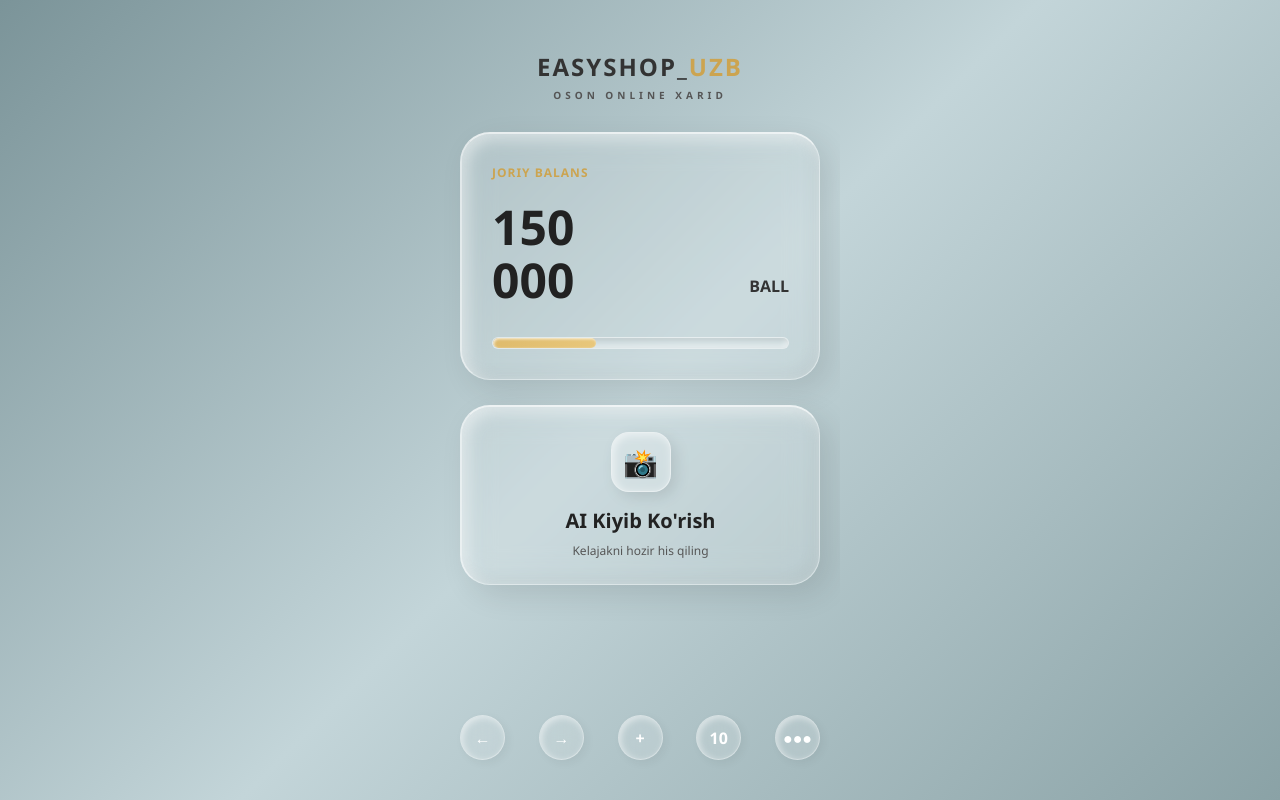
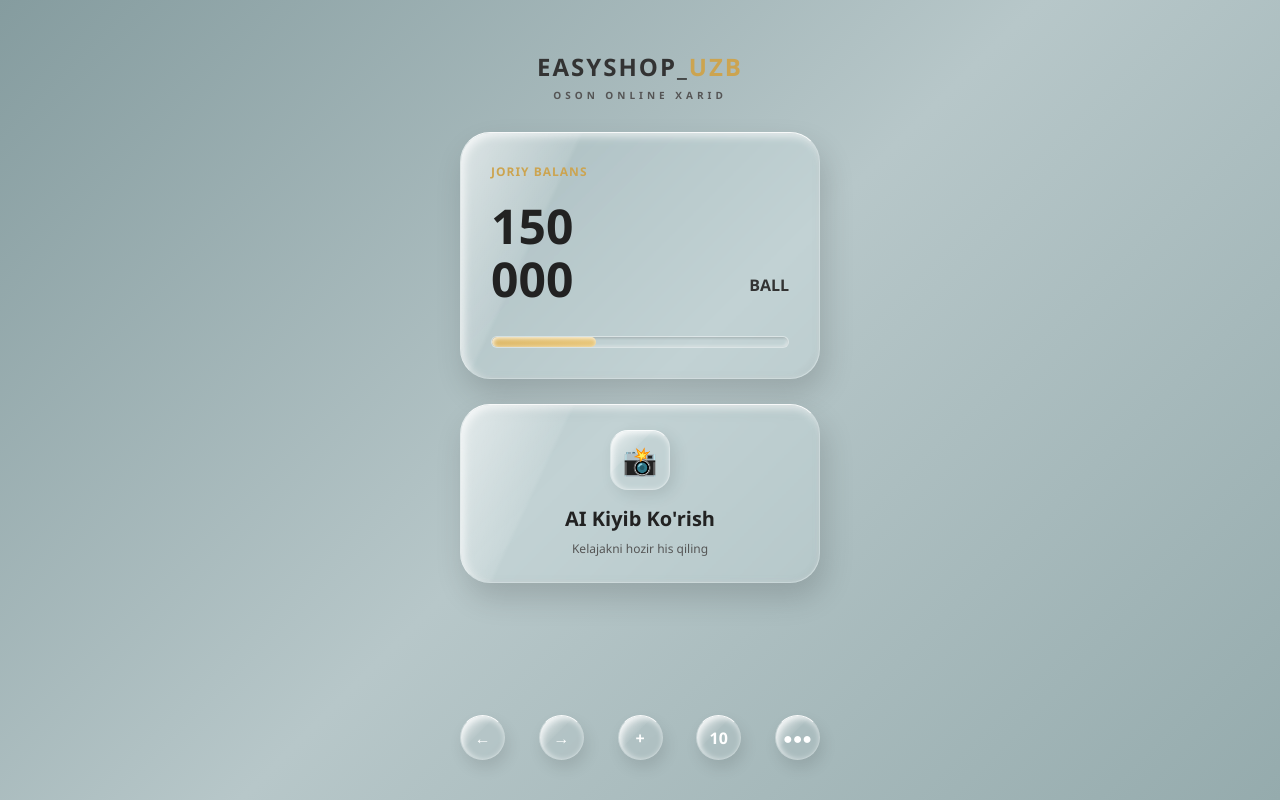
Before and after one commit to NS9121-hash/easyshopuzb-online-store, a Next.js app: page / in a window 1280 px wide. Built offline with nearby package versions, Linux system fonts and the light colour scheme.

Commit message:
Update globals.css

```diff
--- a/app/globals.css
+++ b/app/globals.css
@@ -8,7 +8,7 @@
 
 body {
     /* Orqa fondagi gradient rang */
-    background: linear-gradient(135deg, #7b9499, #c3d5d9, #8aa2a6);
+    background: linear-gradient(135deg, #859c9f, #b7c7c9, #95abad);
     min-height: 100vh;
     display: flex;
     justify-content: center;
@@ -25,7 +25,6 @@ body {
     flex-direction: column;
     padding: 30px 20px;
     position: relative;
-    overflow: hidden;
 }
 
 /* Header */
@@ -33,6 +32,8 @@ body {
     text-align: center;
     margin-bottom: 30px;
     margin-top: 20px;
+    position: relative;
+    z-index: 2;
 }
 
 .logo-text {
@@ -55,26 +56,55 @@ body {
     font-weight: 600;
 }
 
-/* LIQUID GLASS EFFEKTI (Asosiy kod) */
+/* TINIQ YALTIROQ SHISHA EFFEKTI (Crystal Clear Liquid Glass) */
 .liquid-glass-card {
-    background: rgba(255, 255, 255, 0.15); /* Shaffoflik */
-    backdrop-filter: blur(16px); /* Orqa fonni xiralashtirish */
-    -webkit-backdrop-filter: blur(16px);
+    background: rgba(255, 255, 255, 0.03); /* Deyarli to'liq shaffof */
 
-    /* Shishaning qalinligi va chetidagi yorug'lik effektlari */
-    border: 1px solid rgba(255, 255, 255, 0.4);
-    border-top: 2px solid rgba(255, 255, 255, 0.7);
-    border-left: 2px solid rgba(255, 255, 255, 0.6);
+    /* Blurni minimallashtirdik, toki plastik bo'lib qolmasin */
+    backdrop-filter: blur(2px) brightness(1.05);
+    -webkit-backdrop-filter: blur(2px) brightness(1.05);
+
+    /* O'tkir, yaltiroq qirralar */
+    border: 1px solid rgba(255, 255, 255, 0.3);
+    border-top: 1.5px solid rgba(255, 255, 255, 0.9); /* Tepadan kuchli nur */
+    border-left: 1.5px solid rgba(255, 255, 255, 0.6);
 
     box-shadow:
-        10px 10px 30px rgba(0, 0, 0, 0.1), /* Tashqi soya */
-        inset 5px 5px 15px rgba(255, 255, 255, 0.5), /* Ichki yuqori yorug'lik */
-        inset -5px -5px 15px rgba(0, 0, 0, 0.05); /* Ichki pastki soya */
+        5px 15px 30px rgba(0, 0, 0, 0.15), /* Karta ostidagi chuqur soya */
+        inset 3px 3px 8px rgba(255, 255, 255, 0.7), /* Shisha qalinligi nuri */
+        inset -2px -2px 6px rgba(0, 0, 0, 0.05);
 
     border-radius: 30px;
     padding: 30px;
     margin-bottom: 25px;
     position: relative;
+    overflow: hidden; /* Yaltiroq fon tashqariga chiqmasligi uchun */
+}
+
+/* OYNAGI DIAGONAL PORLASH (Yaltiroq nur effekti - ENG ASOSIY QISM) */
+.liquid-glass-card::after {
+    content: '';
+    position: absolute;
+    top: 0;
+    left: 0;
+    width: 100%;
+    height: 100%;
+    /* Aynan oxirgi rasmdagi kabi tepa chap burchakdan tushgan nur */
+    background: linear-gradient(
+        115deg,
+        rgba(255, 255, 255, 0.6) 0%,
+        rgba(255, 255, 255, 0.1) 25%,
+        transparent 26%,
+        transparent 100%
+    );
+    pointer-events: none; /* Bosishga xalaqit bermaydi */
+    z-index: 0;
+}
+
+/* Matnlar yaltiroq nur tagida qolib ketmasligi uchun */
+.card-label, .balance-container, .glass-progress-track, .glass-icon-wrapper, .card-title, .card-subtitle {
+    position: relative;
+    z-index: 1;
 }
 
 /* Balans qismi */
@@ -93,119 +123,88 @@ body {
     margin-bottom: 30px;
 }
 
-.balance-numbers {
-    display: flex;
-    flex-direction: column;
-}
-
-.number {
-    font-size: 48px;
-    font-weight: 900;
-    color: #222;
-    line-height: 1.1;
-}
-
-.currency {
-    font-size: 16px;
-    font-weight: 700;
-    color: #333;
-    margin-bottom: 10px;
-}
+.balance-numbers { display: flex; flex-direction: column; }
+.number { font-size: 48px; font-weight: 900; color: #222; line-height: 1.1; }
+.currency { font-size: 16px; font-weight: 700; color: #333; margin-bottom: 10px; }
 
 /* Progress Bar Glass */
 .glass-progress-track {
     width: 100%;
     height: 12px;
-    background: rgba(255, 255, 255, 0.2);
+    background: rgba(255, 255, 255, 0.05);
     border-radius: 10px;
-    box-shadow: inset 2px 2px 5px rgba(0, 0, 0, 0.1), inset -2px -2px 5px rgba(255, 255, 255, 0.5);
+    box-shadow:
+        inset 1px 1px 3px rgba(0, 0, 0, 0.2),
+        inset -1px -1px 3px rgba(255, 255, 255, 0.5);
     border: 1px solid rgba(255, 255, 255, 0.4);
     overflow: hidden;
-    position: relative;
 }
 
 .glass-progress-fill {
-    width: 35%; /* O'zgartirish mumkin */
+    width: 35%;
     height: 100%;
     background: linear-gradient(90deg, #dfbb6c, #e8c77b);
     border-radius: 10px;
-    box-shadow: inset 1px 1px 3px rgba(255, 255, 255, 0.8);
+    box-shadow: inset 1px 1px 4px rgba(255, 255, 255, 0.9);
 }
 
-/* AI Card maxsus sozlamalari */
-.ai-card {
-    display: flex;
-    flex-direction: column;
-    align-items: center;
-    text-align: center;
-    padding: 25px;
-}
+/* AI Card */
+.ai-card { display: flex; flex-direction: column; align-items: center; text-align: center; padding: 25px; }
 
 .glass-icon-wrapper {
     width: 60px;
     height: 60px;
-    background: rgba(255, 255, 255, 0.2);
+    background: rgba(255, 255, 255, 0.05);
     border-radius: 18px;
     display: flex;
     justify-content: center;
     align-items: center;
     margin-bottom: 15px;
-    /* Kichik iconka uchun shisha effekti */
+    border: 1px solid rgba(255,255,255,0.4);
+    border-top: 1.5px solid rgba(255,255,255,0.9);
     box-shadow:
         5px 5px 15px rgba(0,0,0,0.1),
-        inset 2px 2px 8px rgba(255,255,255,0.6);
-    border: 1px solid rgba(255,255,255,0.5);
+        inset 2px 2px 6px rgba(255,255,255,0.8);
+    position: relative;
+    overflow: hidden;
 }
 
-.emoji {
-    font-size: 28px;
+.glass-icon-wrapper::after {
+    content: ''; position: absolute; top: 0; left: 0; width: 100%; height: 100%;
+    background: linear-gradient(135deg, rgba(255,255,255,0.6) 0%, rgba(255,255,255,0.1) 35%, transparent 36%);
+    pointer-events: none;
 }
 
-.card-title {
-    font-size: 20px;
-    font-weight: 800;
-    color: #222;
-    margin-bottom: 8px;
-}
+.emoji { font-size: 28px; position: relative; z-index: 1;}
+.card-title { font-size: 20px; font-weight: 800; color: #222; margin-bottom: 8px; }
+.card-subtitle { font-size: 12px; color: #555; font-weight: 500; }
 
-.card-subtitle {
-    font-size: 12px;
-    color: #555;
-    font-weight: 500;
-}
-
-/* Pastki Navigatsiya */
+/* Pastki Navigatsiya (Pufakcha oynalar) */
 .glass-bottom-nav {
-    display: flex;
-    justify-content: space-between;
-    align-items: center;
-    margin-top: auto;
-    padding: 10px 0;
+    display: flex; justify-content: space-between; align-items: center;
+    margin-top: auto; padding: 10px 0; z-index: 2; position: relative;
 }
 
 .glass-nav-btn {
-    width: 45px;
-    height: 45px;
-    border-radius: 50%;
-    border: none;
-    background: rgba(255, 255, 255, 0.15);
-    backdrop-filter: blur(10px);
-    -webkit-backdrop-filter: blur(10px);
-    border: 1px solid rgba(255, 255, 255, 0.4);
+    width: 45px; height: 45px; border-radius: 50%; border: none;
+    background: rgba(255, 255, 255, 0.05);
+    border: 1px solid rgba(255, 255, 255, 0.3);
+    border-top: 1.5px solid rgba(255, 255, 255, 0.9);
     box-shadow:
-        3px 3px 10px rgba(0,0,0,0.05),
-        inset 2px 2px 6px rgba(255,255,255,0.5);
-    color: #fff;
-    font-size: 16px;
-    font-weight: bold;
-    cursor: pointer;
-    transition: all 0.2s ease;
-    display: flex;
-    justify-content: center;
-    align-items: center;
+        3px 8px 15px rgba(0,0,0,0.1),
+        inset 2px 2px 6px rgba(255,255,255,0.8);
+    backdrop-filter: blur(2px);
+    color: #fff; font-size: 16px; font-weight: bold;
+    cursor: pointer; transition: all 0.2s ease;
+    display: flex; justify-content: center; align-items: center;
+    position: relative; overflow: hidden;
 }
 
-.glass-nav-btn:active {
-    transform: scale(0.95);
-    box-shadow: inset 3px 3px 8px rgba(0,0,0,0.1);
+/* Navigatsiya tugmalari uchun ham yaltiroq porlash */
+.glass-nav-btn::after {
+    content: ''; position: absolute; top: 0; left: 0; width: 100%; height: 100%;
+    background: linear-gradient(135deg, rgba(255,255,255,0.7) 0%, rgba(255,255,255,0.05) 40%, transparent 41%);
+    pointer-events: none;
 }
+
+.glass-nav-btn:active { transform: scale(0.95); }
```
